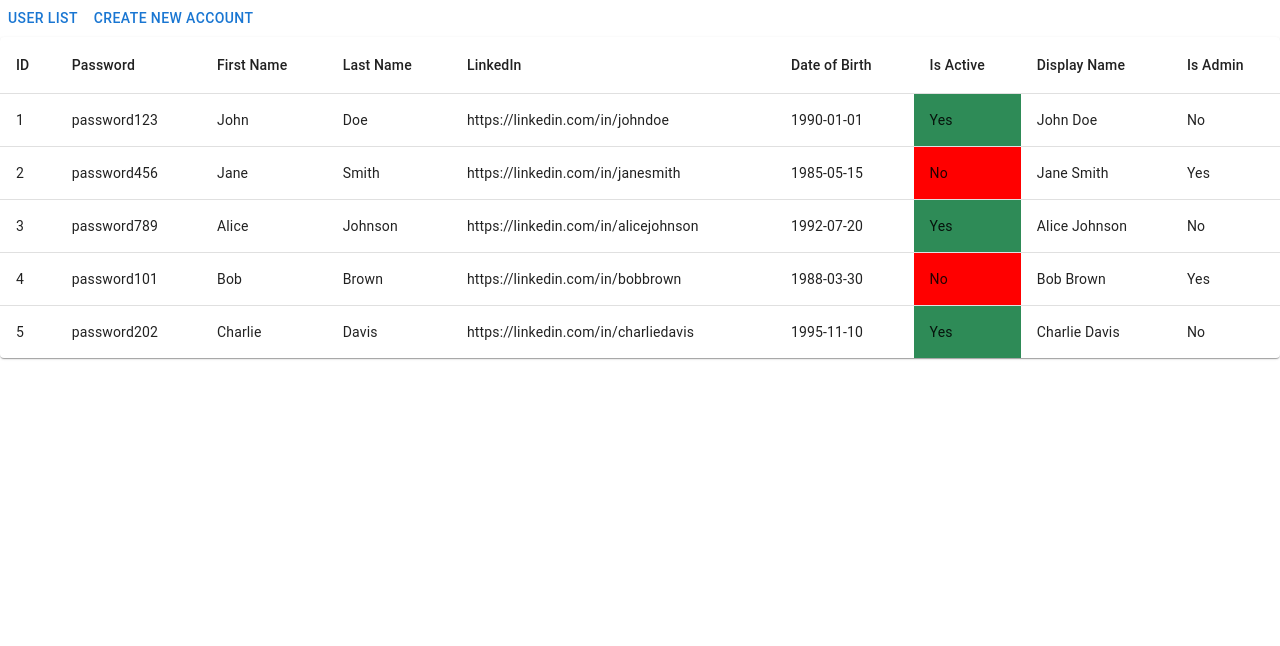
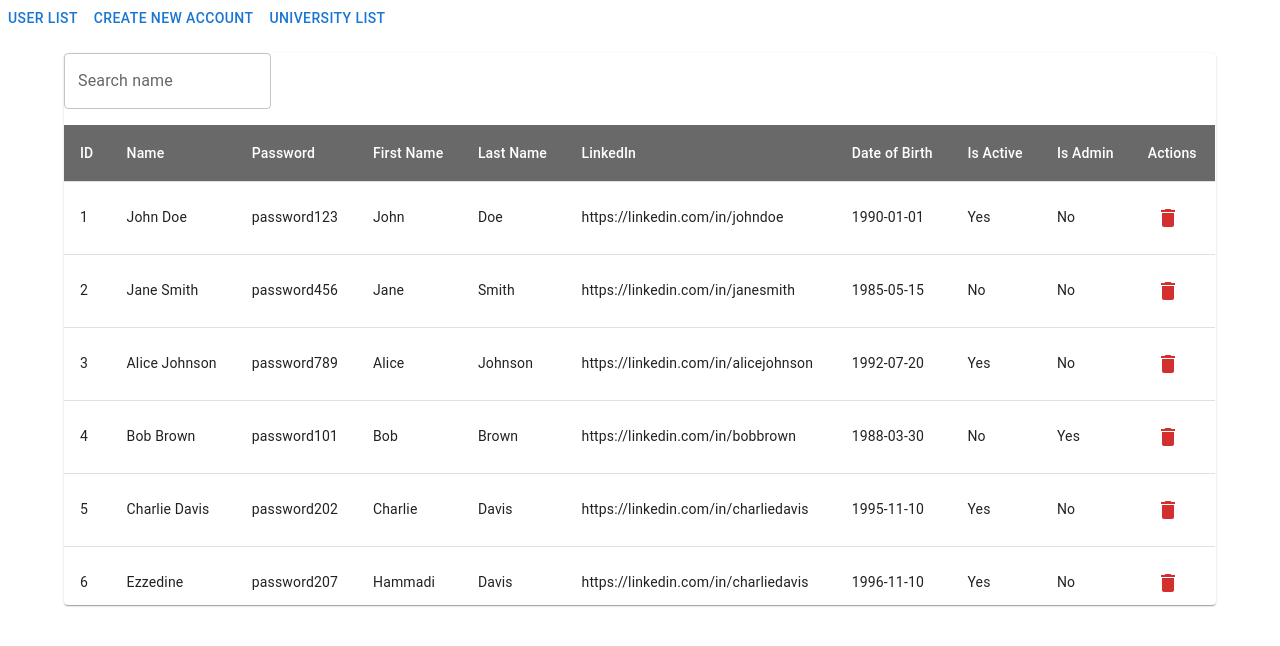
Before and after one commit to EyaOuenniche/FrontendUnivPhd, a Next.js app: page /userManagement in a window 1280 px wide. Shown: the top 646 px of the page. Built offline with nearby package versions, Linux system fonts and the light colour scheme.

Commit message:
userList is a generic component that can be used to display a list of users./universities

```diff
--- a/src/app/userManagement/components/ProfileEdit.tsx
+++ b/src/app/userManagement/components/ProfileEdit.tsx
@@ -5,18 +5,10 @@ import TextField from '@mui/material/TextField';
 import Checkbox from '@mui/material/Checkbox';
 import FormControlLabel from '@mui/material/FormControlLabel';
 import Button from '@mui/material/Button';
+import { Paper } from '@mui/material';
+import { UserProfile} from './types';
 
-interface UserProfile {
-  id: number;
-  password: string;
-  firstName: string;
-  lastName: string;
-  linkedin: string;
-  dob: string;
-  isActive: boolean;
-  displayName: string;
-  isAdmin: boolean;
-}
+
 
 interface ProfileProps {
   user: UserProfile;
@@ -31,7 +23,7 @@ const emptyUser: UserProfile = {
   linkedin: '',
   dob: '',
   isActive: false,
-  displayName: '',
+  name: '',
   isAdmin: false,
 };
 
@@ -54,12 +46,15 @@ export default function ProfileEdit({ user = emptyUser, onSave }: ProfileProps)
     e.preventDefault();
     onSave(formData);
   };
+  const handleCancel = () => {
+  console.log('cancel button clicked' );
 
+  };
   return (
 
-    <Container maxWidth="sm" sx={{ bgcolor: '#cfe8fc', p: 4 }}>
+    <Container maxWidth="sm"component={Paper} elevation={5}>
 
-      <Box component="form" onSubmit={handleSubmit} sx={{  borderRadius: 1, bgcolor: 'white', p: 2 }}>
+      <Box component="form" onSubmit={handleSubmit} sx={{  p:2 }}>
         <TextField
           label="Password"
           name="password"
@@ -116,14 +111,22 @@ export default function ProfileEdit({ user = emptyUser, onSave }: ProfileProps)
           sx={{ color: 'black' }}
         />
         <TextField
-          label="Display Name"
-          name="displayName"
-          value={formData.displayName}
+          label="Display name"
+          name="name"
+          value={formData.name}
           onChange={handleChange}
           fullWidth
           margin="normal"
         />
-        <FormControlLabel
+        <TextField
+          label="Email"
+          name="email"
+          // value={formData.email}
+          onChange={handleChange}
+          fullWidth
+          margin="normal"
+        />
+        {/* <FormControlLabel
           control={
             <Checkbox
               name="isAdmin"
@@ -133,12 +136,17 @@ export default function ProfileEdit({ user = emptyUser, onSave }: ProfileProps)
           }
           label="Is Admin"
           sx={{ color: 'black' }}
-        />
+        /> */}
+        <Box >
         <Button type="submit" variant="contained" color="primary" sx={{ mt: 2 }}>
           Save
         </Button>
+        <Button type='button' variant="contained" color="error" onClick={handleCancel} sx={{ mt: 2 ,ml:2}}>
+          cancel
+        </Button>
+        </Box>
       </Box>
     </Container>
 
   );
-}
+  }
--- a/src/app/userManagement/components/UserList.tsx
+++ b/src/app/userManagement/components/UserList.tsx
@@ -1,73 +1,159 @@
-import * as React from 'react';
-import Table from '@mui/material/Table';
-import TableBody from '@mui/material/TableBody';
-import TableCell from '@mui/material/TableCell';
-import TableContainer from '@mui/material/TableContainer';
-import TableHead from '@mui/material/TableHead';
-import TableRow from '@mui/material/TableRow';
-import Paper from '@mui/material/Paper';
+import * as React from "react";
+import Table from "@mui/material/Table";
+import TableBody from "@mui/material/TableBody";
+import TableCell from "@mui/material/TableCell";
+import TableContainer from "@mui/material/TableContainer";
+import TableHead from "@mui/material/TableHead";
+import TableRow from "@mui/material/TableRow";
+import Paper from "@mui/material/Paper";
+import { styled } from "@mui/material/styles";
+import TextField from "@mui/material/TextField";
+import Autocomplete from "@mui/material/Autocomplete";
+import IconButton from "@mui/material/IconButton";
+import DeleteIcon from "@mui/icons-material/Delete";
+import InputAdornment from "@mui/material/InputAdornment";
+import SearchIcon from "@mui/icons-material/Search";
+import { Entity } from "./types";
 
-interface UserData {
-  id: number;
-  password: string;
-  firstName: string;
-  lastName: string;
-  linkedin: string;
-  dob: string;
-  isActive: boolean;
-  displayName: string;
-  isAdmin: boolean;
+interface UserListProps<T extends Entity> {
+  entities: T[];
+  onRowClick: (entity: T) => void;
+  onDelete: (entityId: number) => void;
+  columns: { id: keyof T; label: string  }[];
 }
 
-interface UserListProps {
-  users: UserData[];
-  onRowClick: (user: UserData) => void;
+// Custom styled TableCell component for the table header
+const StyledTableCell = styled(TableCell)(() => ({
+  backgroundColor: "#696969",
+  color: "white",
+}));
+
+export default function UserList<T extends Entity>({
+  entities,
+  onRowClick,
+  onDelete,
+  columns,
+}: UserListProps<T>) {
+  const [filteredEntities, setFilteredEntities] = React.useState<T[]>(entities);
+
+  const handleSearchChange = (
+    event: React.SyntheticEvent<Element, Event>,
+    value: string | null
+  ) => {
+    if (value) {
+      const filtered = entities.filter((entity) =>
+        Object.values(entity).some((val) =>
+          val.toString().toLowerCase().includes(value.toLowerCase())
+        )
+      );
+      setFilteredEntities(filtered);
+    } else {
+      setFilteredEntities(entities);
     }
+  };
 
-export default function UserList({ users, onRowClick }: UserListProps) {
   return (
-    <TableContainer component={Paper}>
-      <Table sx={{ minWidth: 650 }} aria-label="user management table">
+    <Paper
+      sx={{ width: "90%", overflowX: "hidden", ml: "auto", mr: "auto", mt: 2 }}
+    >
+      <Autocomplete
+        freeSolo
+        options={entities.map((entity) => entity.name)}
+        onInputChange={handleSearchChange}
+        renderInput={(params) => (
+          <TextField
+            {...params}
+            label="Search name"
+            variant="outlined"
+            sx={{ mb: 2, width: "18%" }}
+          />
+        )}
+      />
+      <TableContainer
+        sx={{
+          maxHeight: "60vh",
+          "&::-webkit-scrollbar": {
+            width: "8px",
+            height: "8px",
+          },
+          "&::-webkit-scrollbar-thumb": {
+            backgroundColor: "#888",
+            borderRadius: "4px",
+          },
+          "&::-webkit-scrollbar-thumb:hover": {
+            backgroundColor: "#555",
+          },
+          "&::-webkit-scrollbar-track": {
+            backgroundColor: "#f1f1f1",
+          },
+        }}
+      >
+        <Table
+          stickyHeader
+          sx={{ width: "99.9%" }}
+          aria-label="entity management table"
+        >
           <TableHead>
             <TableRow>
-            <TableCell>ID</TableCell>
-            <TableCell>Password</TableCell>
-            <TableCell>First Name</TableCell>
-            <TableCell>Last Name</TableCell>
-            <TableCell>LinkedIn</TableCell>
-            <TableCell>Date of Birth</TableCell>
-            <TableCell>Is Active</TableCell>
-            <TableCell>Display Name</TableCell>
-            <TableCell>Is Admin</TableCell>
+              {columns.map((column) => (
+                <StyledTableCell key={column.id as string}>
+                  {column.label}
+                </StyledTableCell>
+              ))}
+              <StyledTableCell>Actions</StyledTableCell>
             </TableRow>
           </TableHead>
           <TableBody>
-          {users.map((user) => (
+            {filteredEntities.length > 0 ? (
+              filteredEntities.map((entity) => (
                 <TableRow
-              key={user.id}
+                  key={entity.id}
                   sx={{
-                '&:last-child td, &:last-child th': { border: 0 },
-                cursor: 'pointer',
-                '&:hover': { backgroundColor: '#f5f5f5' },
-                '&:active': { backgroundColor: '#e0e0e0' },
+                    "&:last-child td, &:last-child th": { border: 0 },
+                    cursor: "pointer",
+                    borderRadius: 1,
+                    "&:hover": {
+                      boxShadow: 2,
+                      transform: "scale(1.001)",
+                      backgroundColor: "#f0f0f0",
+                    },
+                    "&:active": { backgroundColor: "#e0e0e0" },
                   }}
-              onClick={() => onRowClick(user)}
+                  onClick={() => onRowClick(entity)}
                 >
-              <TableCell component="th" scope="row">
-                {user.id}
+                  {columns.map((column) => (
+                     <TableCell key={column.id as string}>
+                     {typeof entity[column.id] === "boolean"
+                       ? entity[column.id]
+                         ? "Yes"
+                         : "No"
+                       : entity[column.id]}
                    </TableCell>
-              <TableCell>{user.password}</TableCell>
-              <TableCell>{user.firstName}</TableCell>
-              <TableCell>{user.lastName}</TableCell>
-              <TableCell><a href={user.linkedin} target="_blank" rel="noopener noreferrer">{user.linkedin}</a></TableCell>
-              <TableCell>{user.dob}</TableCell>
-              <TableCell sx={{ backgroundColor: user.isActive ? '#2E8B57' : '#FF0000' }}>{user.isActive ? 'Yes' : 'No'}</TableCell>
-              <TableCell>{user.displayName}</TableCell>
-              <TableCell>{user.isAdmin ? 'Yes' : 'No'}</TableCell>
+                  ))}
+                  <TableCell>
+                    <IconButton
+                      aria-label="delete"
+                      color="error"
+                      onClick={(event) => {
+                        event.stopPropagation();
+                        onDelete(entity.id);
+                      }}
+                    >
+                      <DeleteIcon />
+                    </IconButton>
+                  </TableCell>
                 </TableRow>
-          ))}
+              ))
+            ) : (
+              <TableRow>
+                <TableCell colSpan={columns.length + 1} align="center">
+                  No data available
+                </TableCell>
+              </TableRow>
+            )}
           </TableBody>
         </Table>
       </TableContainer>
+    </Paper>
   );
 }
--- a/src/app/userManagement/page.tsx
+++ b/src/app/userManagement/page.tsx
@@ -3,41 +3,39 @@ import * as React from 'react';
 import Button from '@mui/material/Button';
 import UserList from './components/UserList';
 import ProfileEdit from './components/ProfileEdit';
+import { UserProfile, University } from './components/types';
 
+const userColumns = [
+  { id: 'id', label: 'ID' },
+  { id: 'name', label: 'Name' },
+  { id: 'password', label: 'Password' },
+  { id: 'firstName', label: 'First Name' },
+  { id: 'lastName', label: 'Last Name' },
+  { id: 'linkedin', label: 'LinkedIn' },
+  { id: 'dob', label: 'Date of Birth' },
+  { id: 'isActive', label: 'Is Active' },
+  { id: 'isAdmin', label: 'Is Admin' },
+];
 
+const universityColumns = [
+  { id: 'id', label: 'ID' },
+  { id: 'name', label: 'Name' },
+  { id: 'location', label: 'Location' },
+  { id: 'established', label: 'Established' },
+];
 
-interface UserProfile {
-  id: number;
-  password: string;
-  firstName: string;
-  lastName: string;
-  linkedin: string;
-  dob: string;
-  isActive: boolean;
-  displayName: string;
-  isAdmin: boolean;
-}
+const initialUsers: UserProfile[] = [
+  { id: 1, password: 'password123', firstName: 'John', lastName: 'Doe', linkedin: 'https://linkedin.com/in/johndoe', dob: '1990-01-01', isActive: true, name: 'John Doe', isAdmin: false },
+  { id: 2, password: 'password456', firstName: 'Jane', lastName: 'Smith', linkedin: 'https://linkedin.com/in/janesmith', dob: '1985-05-15', isActive: false, name: 'Jane Smith', isAdmin: false },
+  { id: 3, password: 'password789', firstName: 'Alice', lastName: 'Johnson', linkedin: 'https://linkedin.com/in/alicejohnson', dob: '1992-07-20', isActive: true, name: 'Alice Johnson', isAdmin: false },
+  { id: 4, password: 'password101', firstName: 'Bob', lastName: 'Brown', linkedin: 'https://linkedin.com/in/bobbrown', dob: '1988-03-30', isActive: false, name: 'Bob Brown', isAdmin: true },
+  { id: 5, password: 'password202', firstName: 'Charlie', lastName: 'Davis', linkedin: 'https://linkedin.com/in/charliedavis', dob: '1995-11-10', isActive: true, name: 'Charlie Davis', isAdmin: false },
+  { id: 6, password: 'password207', firstName: 'Hammadi', lastName: 'Davis', linkedin: 'https://linkedin.com/in/charliedavis', dob: '1996-11-10', isActive: true, name: 'Ezzedine', isAdmin: false },
+];
 
-function createData(
-  id: number,
-  password: string,
-  firstName: string,
-  lastName: string,
-  linkedin: string,
-  dob: string,
-  isActive: boolean,
-  displayName: string,
-  isAdmin: boolean,
-): UserProfile {
-  return { id, password, firstName, lastName, linkedin, dob, isActive, displayName, isAdmin };
-}
-
-const users: UserProfile[] = [
-  createData(1, 'password123', 'John', 'Doe', 'https://linkedin.com/in/johndoe', '1990-01-01', true, 'John Doe', false),
-  createData(2, 'password456', 'Jane', 'Smith', 'https://linkedin.com/in/janesmith', '1985-05-15', false, 'Jane Smith', true),
-  createData(3, 'password789', 'Alice', 'Johnson', 'https://linkedin.com/in/alicejohnson', '1992-07-20', true, 'Alice Johnson', false),
-  createData(4, 'password101', 'Bob', 'Brown', 'https://linkedin.com/in/bobbrown', '1988-03-30', false, 'Bob Brown', true),
-  createData(5, 'password202', 'Charlie', 'Davis', 'https://linkedin.com/in/charliedavis', '1995-11-10', true, 'Charlie Davis', false),
+const universities: University[] = [
+  { id: 1, name: 'Harvard University', location: 'Cambridge, MA', established: 1636 },
+  { id: 2, name: 'Stanford University', location: 'Stanford, CA', established: 1885 },
 ];
 
 const emptyUser: UserProfile = {
@@ -48,13 +46,16 @@ const emptyUser: UserProfile = {
   linkedin: '',
   dob: '',
   isActive: false,
-  displayName: '',
+  name: '',
   isAdmin: false,
 };
 
 export default function UserManagement() {
   const [view, setView] = React.useState('list');
   const [selectedUser, setSelectedUser] = React.useState<UserProfile | null>(null);
+  const [users, setUsers] = React.useState<UserProfile[]>(initialUsers);
+  const [selectedUniversity, setSelectedUniversity] = React.useState<University | null>(null);
+  const [universitiesList, setUniversitiesList] = React.useState<University[]>(universities);
 
   const handleRowClick = (user: UserProfile) => {
     setSelectedUser(user);
@@ -67,15 +68,35 @@ export default function UserManagement() {
     setView('list');
   };
 
+  const handleDelete = (userId: number) => {
+    setUsers(users.filter(user => user.id !== userId));
+  };
+
+  const handleUniversityRowClick = (university: University) => {
+    setSelectedUniversity(university);
+    setView('universityDetails');
+  };
+
+  const handleUniversityDelete = (universityId: number) => {
+    setUniversitiesList(universitiesList.filter(university => university.id !== universityId));
+  };
+
   return (
-    <div  style={{  height: '100vh',backgroundColor: '#ffff' }}>
+    <div style={{ height: '100vh', backgroundColor: '#ffff' }}>
       <Button onClick={() => setView('list')}>User List</Button>
-      <Button onClick={() => setView('new')}>create new account</Button>
-      {view === 'list' && <UserList users={users} onRowClick={handleRowClick} />}
-      {view === 'new'  && <ProfileEdit user={ emptyUser} onSave={handleSave} />}
-      {view === 'details' && selectedUser && <ProfileEdit user={selectedUser } onSave={handleSave} />}
-
-
+      <Button onClick={() => setView('new')}>Create New Account</Button>
+      <Button onClick={() => setView('universityList')}>University List</Button>
+      {view === 'list' && <UserList entities={users} onRowClick={handleRowClick} onDelete={handleDelete} columns={userColumns} />}
+      {view === 'new' && <ProfileEdit user={emptyUser} onSave={handleSave} />}
+      {view === 'details' && selectedUser && <ProfileEdit user={selectedUser} onSave={handleSave} />}
+      {view === 'universityList' && <UserList entities={universitiesList} onRowClick={handleUniversityRowClick} onDelete={handleUniversityDelete} columns={universityColumns} />}
+      {view === 'universityDetails' && selectedUniversity && (
+        <div>
+          <h2>{selectedUniversity.name}</h2>
+          <p>Location: {selectedUniversity.location}</p>
+          <p>Established: {selectedUniversity.established}</p>
+        </div>
+      )}
     </div>
   );
 }
```
Also changed, not shown: 1 other file (tests, documents, lock files or other folders). Lines whose indentation alone changed are shown as unchanged.
